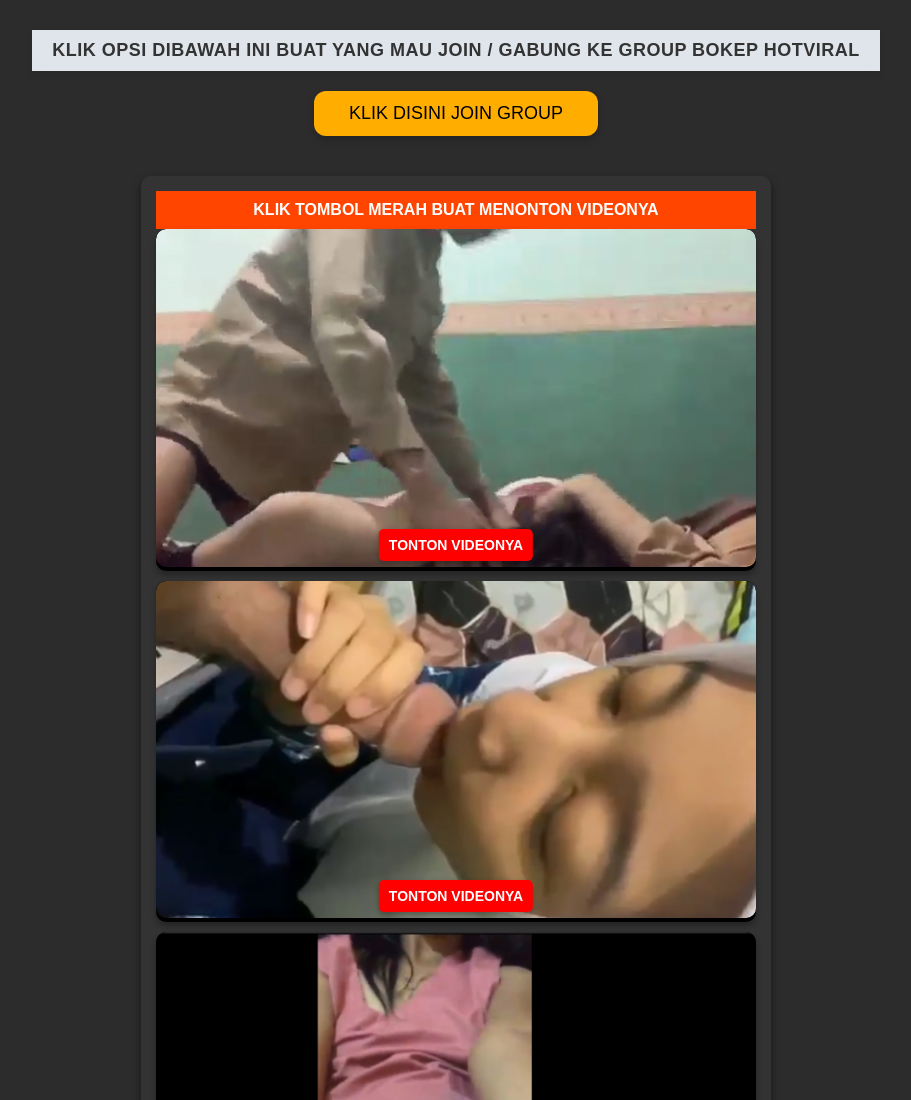
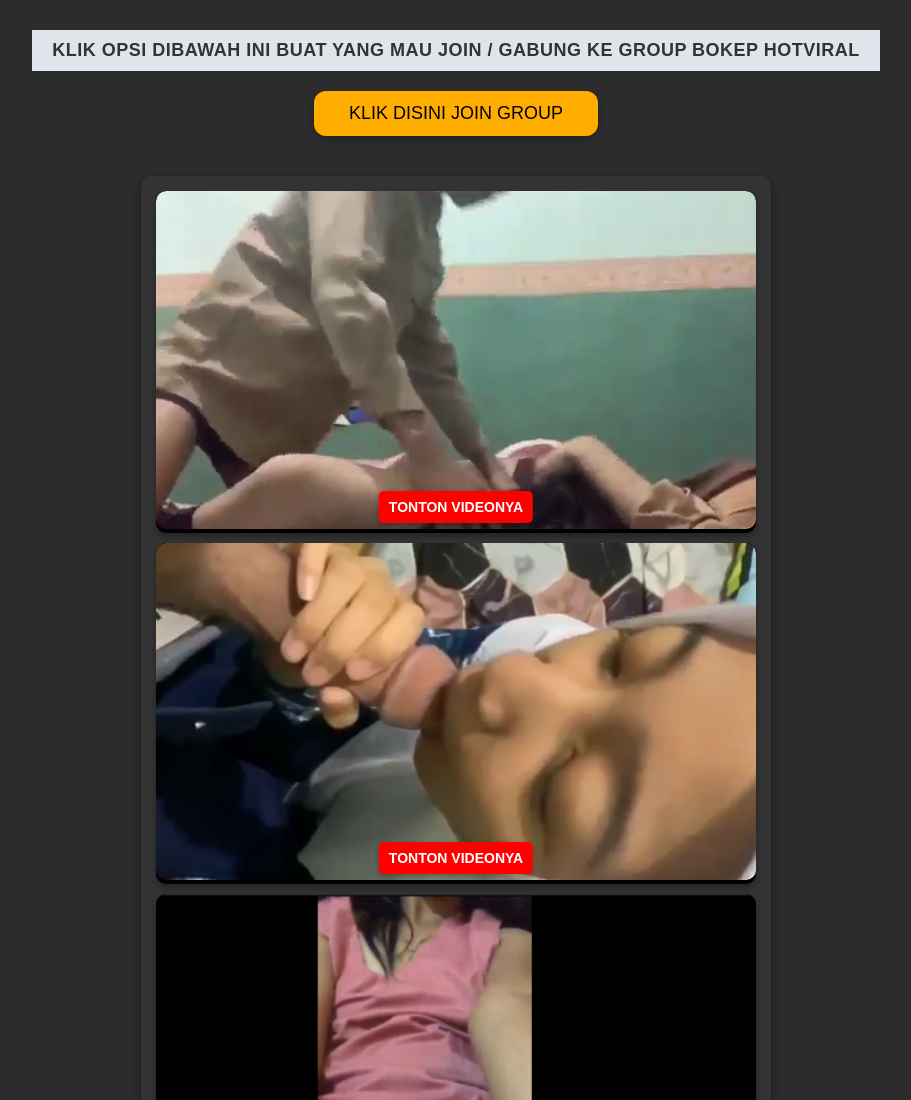
Before and after one commit to hotviralindo/XPANDASTORE, a plain HTML site: page index.html in a window 1280 px wide. Shown: the top 1100 px of the page, without its empty margins (184-1095 px from the left). Drawn offline with Linux system fonts and the light colour scheme.

Commit message:
Update index.html

```diff
--- a/index.html
+++ b/index.html
@@ -185,9 +185,7 @@
     </a>
     <!-- Video container with thumbnails and play buttons -->
     <main class="container">
-        <div class="running-text-container">
-            <div class="running-text">KLIK TOMBOL MERAH BUAT MENONTON VIDEONYA</div>
-        </div>
+
 
 
         <div class="video-box">
```
